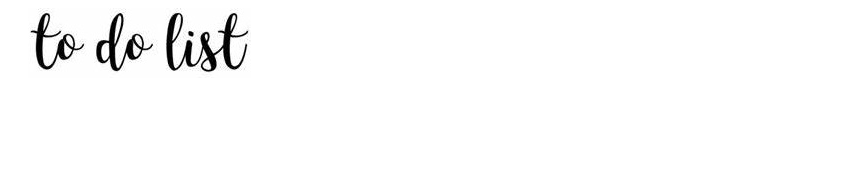
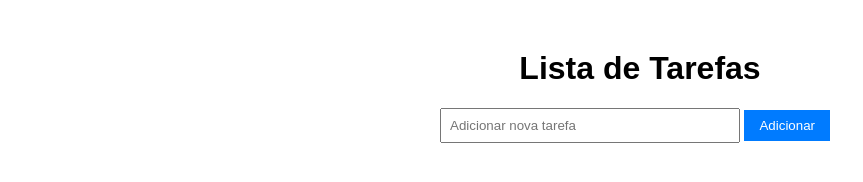
Before and after one commit to AlexandreSarraf/projeto_web, a plain HTML site: page index.html in a window 1280 px wide. Shown: the whole page, without its empty margins (0-863 px from the left). Drawn offline with Linux system fonts and the light colour scheme.

Commit message:
Criado arquivo JavaScript + update em index e css.

```diff
--- a/estilos/estilos.css
+++ b/estilos/estilos.css
@@ -1,11 +1,39 @@
-img{
-
+body {
+    font-family: Arial, sans-serif;
 }
 
-.container img{
-    max-width: 800px;
-    margin: 0 auto;
-    padding: 0 20px;
-    overflow: hidden; /* Evita que o conteúdo vaze para fora do container */
-    text-align: center; /* Alinha o texto ao centro */
+.container {
+    max-width: 400px;
+    margin: 50px auto;
 }
+
+h1 {
+    text-align: center;
+}
+
+input[type="text"] {
+    width: 70%;
+    padding: 8px;
+    margin-bottom: 10px;
+}
+
+button {
+    padding: 8px 15px;
+    background-color: #007bff;
+    color: #fff;
+    border: none;
+    cursor: pointer;
+}
+
+button:hover {
+    background-color: #0056b3;
+}
+
+li {
+    margin-bottom: 5px;
+    cursor: pointer;
+}
+
+li.done {
+    text-decoration: line-through;
+}
--- a/index.html
+++ b/index.html
@@ -3,17 +3,16 @@
 <head>
     <meta charset="UTF-8">
     <meta name="viewport" content="width=device-width, initial-scale=1.0">
-    <title>Document</title>
+    <title>Lista de Tarefas</title>
     <link rel="stylesheet" href="./estilos/estilos.css">
 </head>
 <body>
-    <header>
-        <div class="container">
-            <div id="logo">
-                <img id="logo" src="./imagens/logo.jpg" alt="Logo">
-            </div>
-        </div>
-    </header>
-
+    <div class="container">
+        <h1>Lista de Tarefas</h1>
+        <input type="text" id="taskInput" placeholder="Adicionar nova tarefa">
+        <button onclick="addTask()">Adicionar</button>
+        <ul id="taskList"></ul>
+    </div>
+    <script src="script.js"></script>
 </body>
 </html>
```
Also changed, not shown: js/scripts.js (+16 -0 lines).
